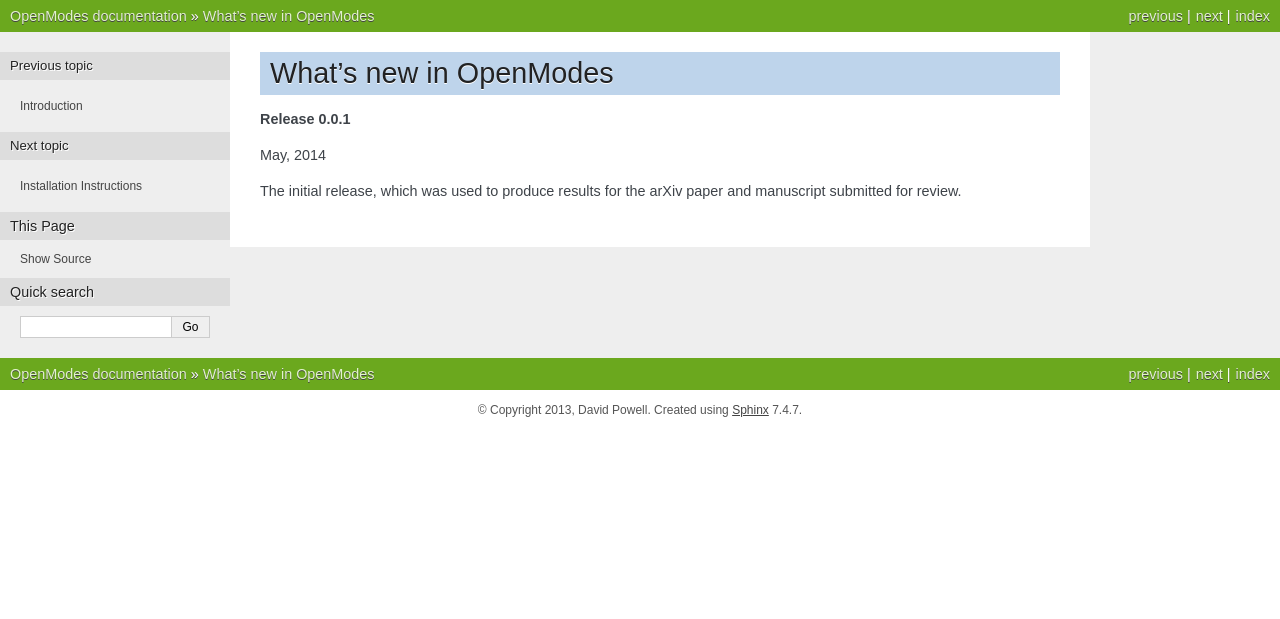
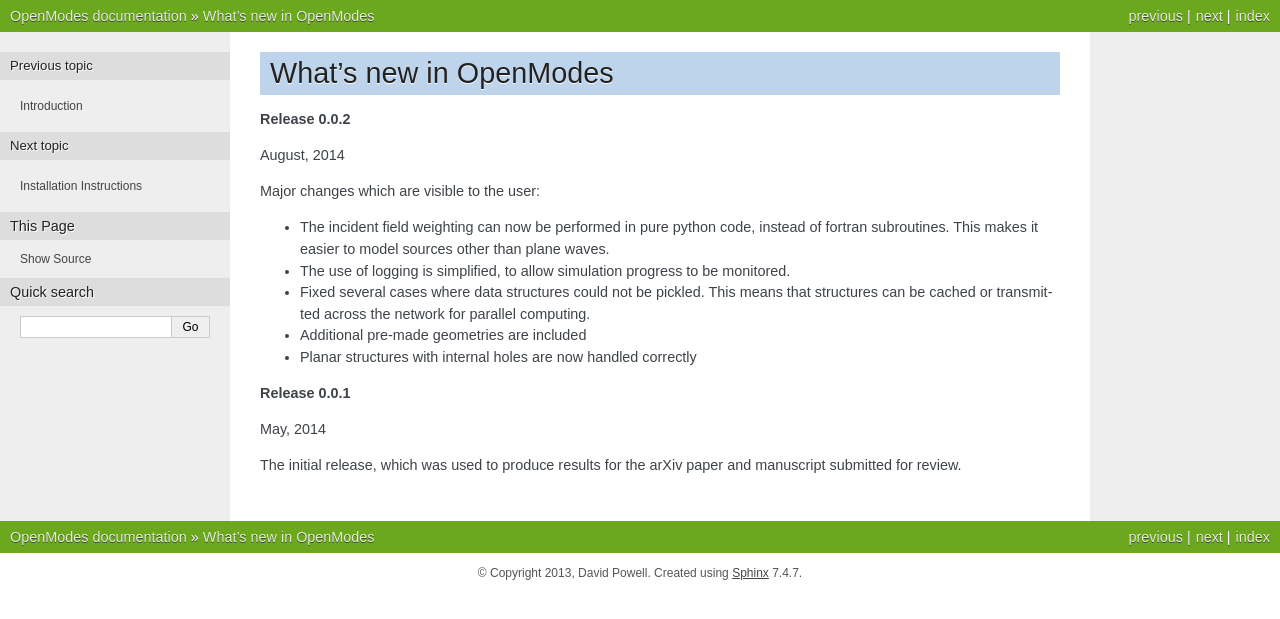
Before and after one commit to DavidPowell/OpenModes, a Sphinx documentation site: the page built from doc/whatsnew.txt, in a window 1280 px wide. Shown: the top 619 px of the page. Built offline with Sphinx 7.4.7, drawn with Linux system fonts in a browser that asks for light colours; pages that are not in the unit, such as notebooks, are missing from menus; the version number could not be read and is left out.

Commit message:
Updated changes file

```diff
--- a/doc/whatsnew.txt
+++ b/doc/whatsnew.txt
@@ -1,5 +1,19 @@
 What's new in OpenModes
 =======================
+
+**Release 0.0.2**
+
+August, 2014
+
+Major changes which are visible to the user:
+
+- The incident field weighting can now be performed in pure python code, instead
+  of fortran subroutines. This makes it easier to model sources other than plane waves.
+- The use of logging is simplified, to allow simulation progress to be monitored.
+- Fixed several cases where data structures could not be pickled. This means that
+  structures can be cached or transmitted across the network for parallel computing.
+- Additional pre-made geometries are included
+- Planar structures with internal holes are now handled correctly
 
 **Release 0.0.1**
 
```
